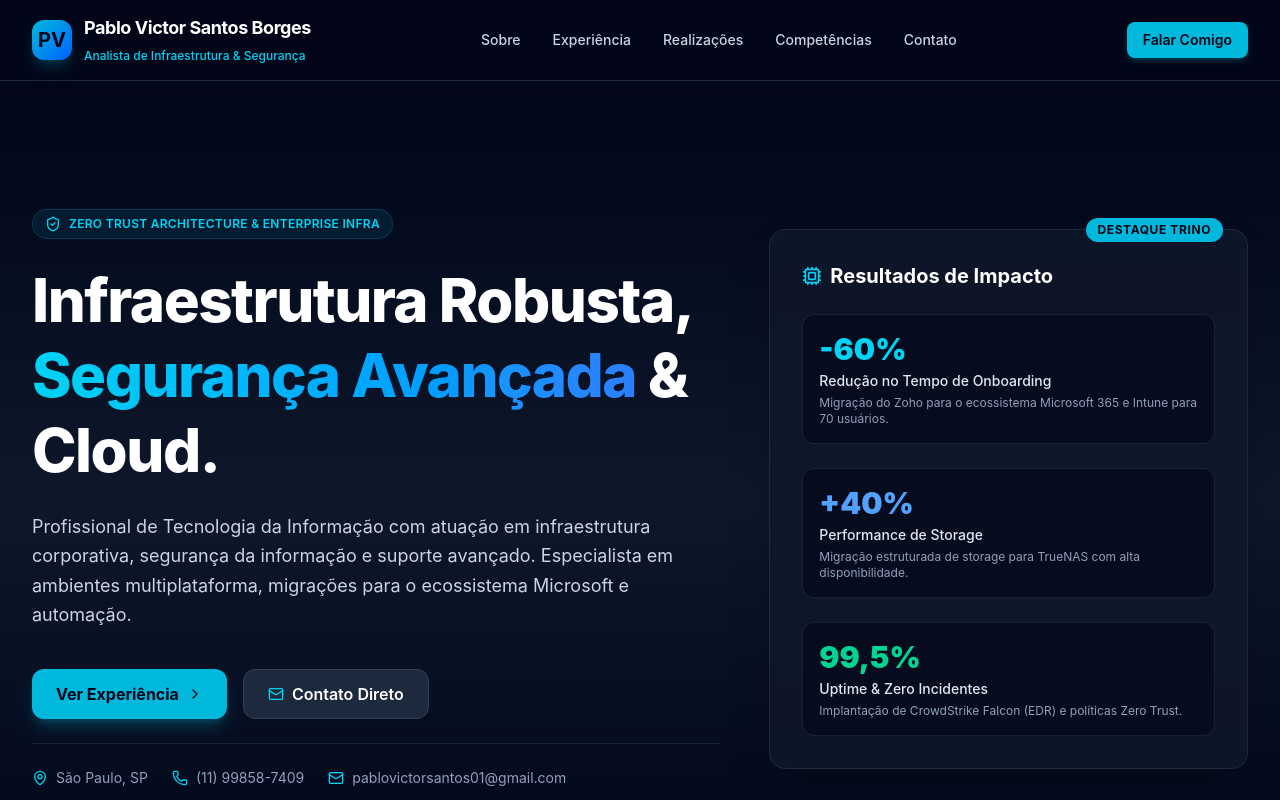
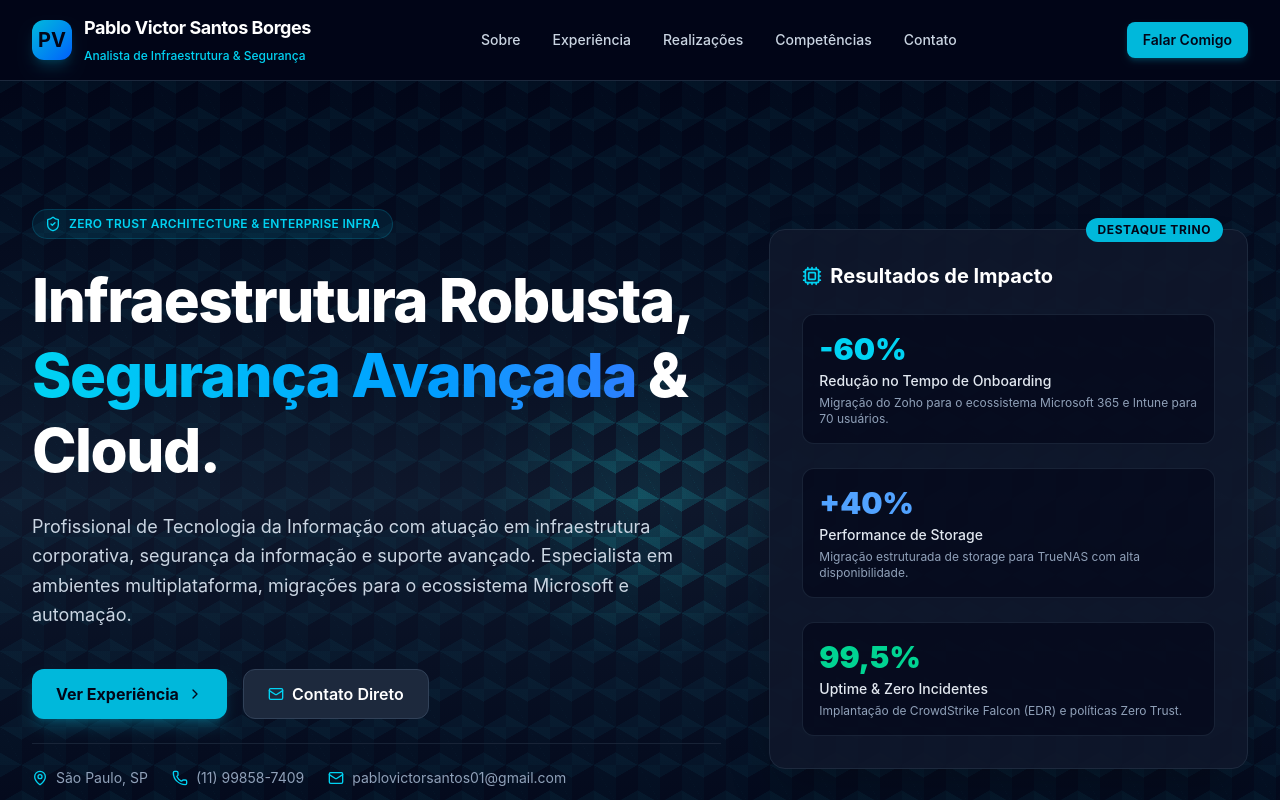
Before and after one commit to pablovictorsantos01-crypto/pablovictorsantos01-crypto.github.io, a React (Vite) app: page / in a window 1280 px wide. Shown: the top 800 px of the page. Built offline with nearby package versions, Linux system fonts and the light colour scheme.

Commit message:
Adiciona animacao de hexagonos no fundo

```diff
--- a/src/index.css
+++ b/src/index.css
@@ -98,7 +98,43 @@ textarea {
   transform: translateY(-1px);
 }
 
-/* Fluidez: suaviza renderização de fontes e evita "pulos" de layout */
+/* ===== FUNDO DE HEXÁGONOS COM BRILHO QUE SEGUE O MOUSE ===== */
+/* Camada base: hexágonos discretos, sempre visíveis */
+.hex-section {
+  position: relative;
+}
+
+.hex-section::before,
+.hex-section::after {
+  content: "";
+  position: absolute;
+  inset: 0;
+  pointer-events: none;
+  background-image:
+    linear-gradient(30deg, rgba(34, 211, 238, 0.14) 12%, transparent 12.5%, transparent 87%, rgba(34, 211, 238, 0.14) 87.5%, rgba(34, 211, 238, 0.14)),
+    linear-gradient(150deg, rgba(34, 211, 238, 0.14) 12%, transparent 12.5%, transparent 87%, rgba(34, 211, 238, 0.14) 87.5%, rgba(34, 211, 238, 0.14)),
+    linear-gradient(30deg, rgba(34, 211, 238, 0.14) 12%, transparent 12.5%, transparent 87%, rgba(34, 211, 238, 0.14) 87.5%, rgba(34, 211, 238, 0.14)),
+    linear-gradient(150deg, rgba(34, 211, 238, 0.14) 12%, transparent 12.5%, transparent 87%, rgba(34, 211, 238, 0.14) 87.5%, rgba(34, 211, 238, 0.14)),
+    linear-gradient(60deg, rgba(34, 211, 238, 0.08) 25%, transparent 25.5%, transparent 75%, rgba(34, 211, 238, 0.08) 75%, rgba(34, 211, 238, 0.08)),
+    linear-gradient(60deg, rgba(34, 211, 238, 0.08) 25%, transparent 25.5%, transparent 75%, rgba(34, 211, 238, 0.08) 75%, rgba(34, 211, 238, 0.08));
+  background-size: 44px 76px;
+  background-position: 0 0, 0 0, 22px 38px, 22px 38px, 0 0, 22px 38px;
+}
+
+/* Camada base: opacidade baixa e fixa */
+.hex-section::before {
+  opacity: 0.35;
+}
+
+/* Camada de brilho: só aparece em volta do mouse, com transição suave */
+.hex-section::after {
+  opacity: 1;
+  filter: brightness(2.2) saturate(1.3);
+  -webkit-mask-image: radial-gradient(circle 240px at var(--mx, 50%) var(--my, 50%), black 0%, transparent 70%);
+  mask-image: radial-gradient(circle 240px at var(--mx, 50%) var(--my, 50%), black 0%, transparent 70%);
+  transition: -webkit-mask-position 0.08s linear, mask-position 0.08s linear;
+}
+
 * {
   -webkit-font-smoothing: antialiased;
   -moz-osx-font-smoothing: grayscale;
--- a/src/pages/Home.tsx
+++ b/src/pages/Home.tsx
@@ -51,7 +51,14 @@ export default function Home() {
       </header>
 
       {/* HERO SECTION */}
-      <section className="relative overflow-hidden py-24 lg:py-32 border-b border-slate-800/80 bg-gradient-to-b from-slate-950 via-slate-900 to-slate-950">
+      <section
+        className="hex-section relative overflow-hidden py-24 lg:py-32 border-b border-slate-800/80 bg-gradient-to-b from-slate-950 via-slate-900 to-slate-950"
+        onMouseMove={(e) => {
+          const rect = e.currentTarget.getBoundingClientRect();
+          e.currentTarget.style.setProperty('--mx', `${e.clientX - rect.left}px`);
+          e.currentTarget.style.setProperty('--my', `${e.clientY - rect.top}px`);
+        }}
+      >
         <div className="absolute inset-0 bg-[radial-gradient(ellipse_at_top,_var(--tw-gradient-stops))] from-cyan-900/20 via-slate-950/0 to-slate-950/0 pointer-events-none" />
         <div className="max-w-7xl mx-auto px-4 sm:px-6 lg:px-8 relative z-10">
           <div className="grid grid-cols-1 lg:grid-cols-12 gap-12 items-center">
@@ -406,8 +413,16 @@ export default function Home() {
       </section>
 
       {/* CONTATO & RODAPÉ */}
-      <section id="contato" className="py-24 bg-slate-900 border-t border-slate-800">
-        <div className="max-w-7xl mx-auto px-4 sm:px-6 lg:px-8">
+      <section
+        id="contato"
+        className="hex-section relative py-24 bg-slate-900 border-t border-slate-800"
+        onMouseMove={(e) => {
+          const rect = e.currentTarget.getBoundingClientRect();
+          e.currentTarget.style.setProperty('--mx', `${e.clientX - rect.left}px`);
+          e.currentTarget.style.setProperty('--my', `${e.clientY - rect.top}px`);
+        }}
+      >
+        <div className="relative z-10 max-w-7xl mx-auto px-4 sm:px-6 lg:px-8">
           <div className="max-w-3xl mx-auto text-center">
 
             <div className="space-y-6">
```
